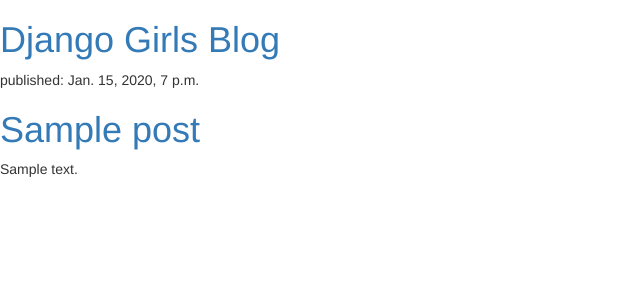
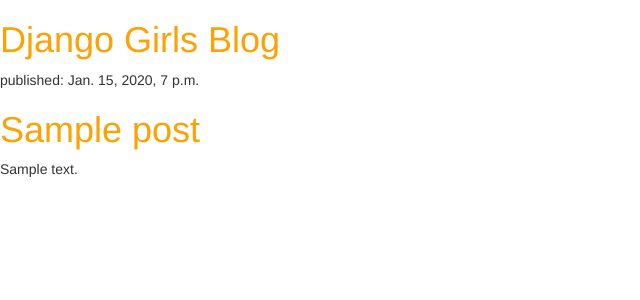
Before and after one commit to ankiwoong/django_girls_tutorial, a Django app: page / in a window 1280 px wide. Shown: the top 300 px of the page, without its empty margins (0-640 px from the left). Run offline with Django 3.2, Linux system fonts and the light colour scheme; tables that the repository leaves empty hold one stand-in row (values such as "Sample post"); some libraries are stand-ins or nearby versions.

Commit message:
CSS First Application

```diff
--- /dev/null
+++ b/blog/static/css/blog.css
@@ -0,0 +1,3 @@
+h1 a {
+  color: #fca205;
+}
--- a/blog/templates/blog/post_list.html
+++ b/blog/templates/blog/post_list.html
@@ -1,9 +1,11 @@
+{% load static %}
 <html>
 
 <head>
     <title>Django Girls blog</title>
     <link rel="stylesheet" href="//maxcdn.bootstrapcdn.com/bootstrap/3.2.0/css/bootstrap.min.css">
     <link rel="stylesheet" href="//maxcdn.bootstrapcdn.com/bootstrap/3.2.0/css/bootstrap-theme.min.css">
+    <link rel="stylesheet" href="{% static 'css/blog.css' %}">
 </head>
 
 <body>
```
